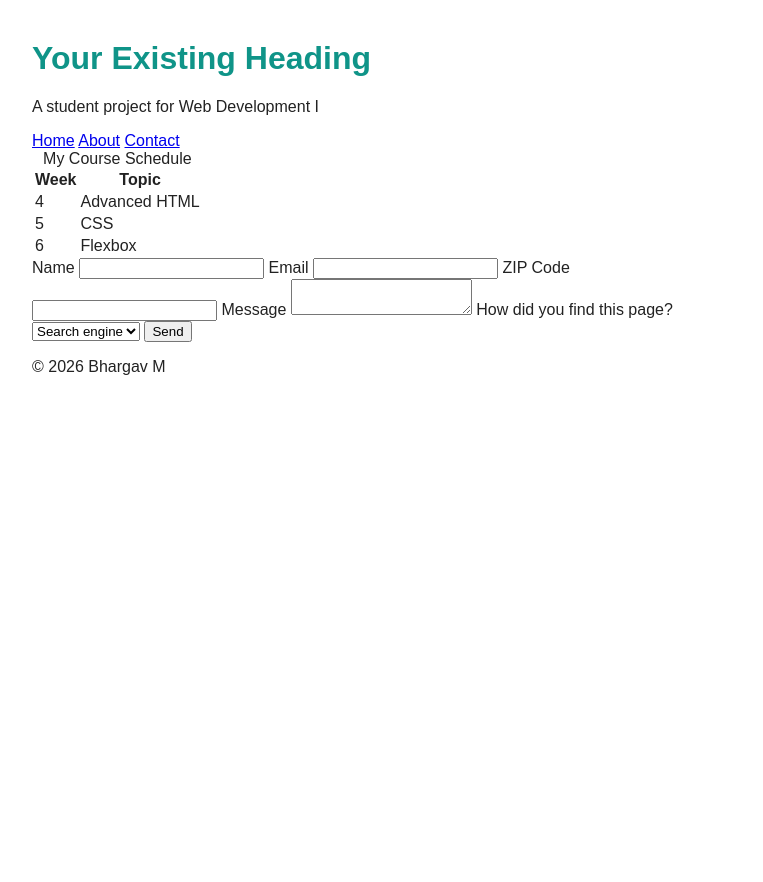
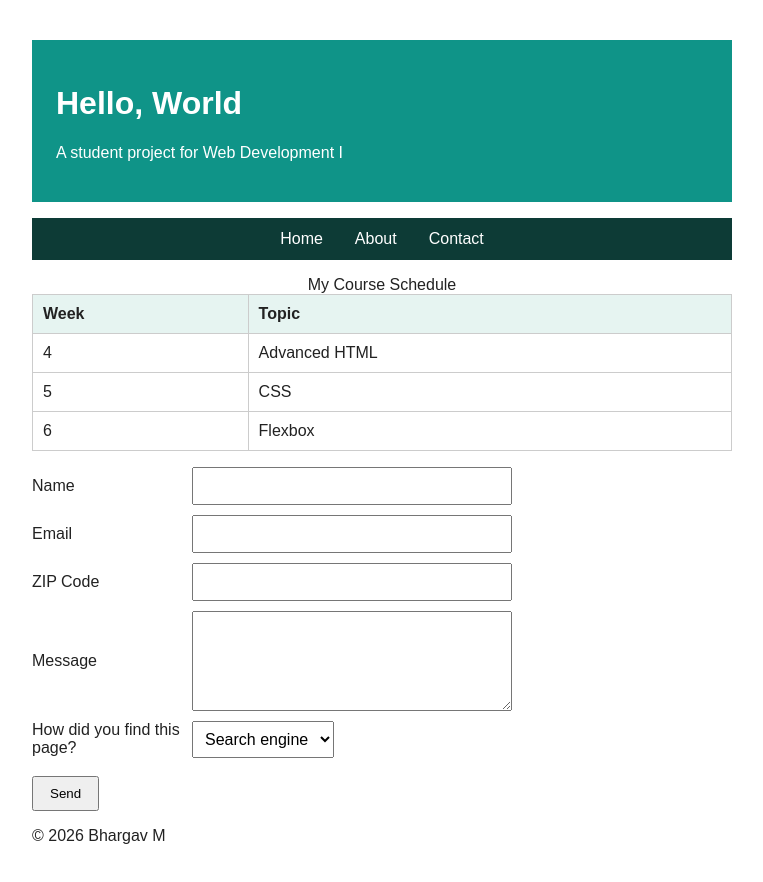
Before and after one commit to bhargavmanjunath/web-dev-labs, a plain HTML site: page index.html in a window 1280 px wide. Shown: the whole page, without its empty margins (258-1021 px from the left). Before the commit the page ends 800 px from the top, so only its background shows below. Drawn offline with Linux system fonts and the light colour scheme.

Commit message:
Improve page layout and styling

```diff
--- a/index.html
+++ b/index.html
@@ -7,11 +7,11 @@
 </head>
 <body>
     <header>
-        <h1>Your Existing Heading</h1>
+        <h1>Hello, World</h1>
         <p>A student project for Web Development I</p>
     </header>
 
-    <nav>
+    <nav id="main-nav">
     <a href="#">Home</a>
     <a href="#">About</a>
     <a href="#">Contact</a>
@@ -48,25 +48,34 @@
 
 <form>
 
+    <div class="form-row">
         <label for="name">Name</label>
         <input type="text" id="name" name="name" required>
+    </div>
 
+    <div class="form-row">
         <label for="email">Email</label>
         <input type="email" id="email" name="email" required>
+    </div>
 
+    <div class="form-row">
         <label for="zip">ZIP Code</label>
         <input type="text" id="zip" name="zip" pattern="^\d{5}$" required>
+    </div>
 
+    <div class="form-row">
         <label for="msg">Message</label>
         <textarea id="msg" name="msg"></textarea>
+    </div>
 
+    <div class="form-row">
         <label for="referral">How did you find this page?</label>
-
         <select id="referral" name="referral">
             <option value="search">Search engine</option>
             <option value="social">Social media</option>
             <option value="friend">A friend</option>
         </select>
+    </div>
 
     <button type="submit">Send</button>
 
--- a/styles.css
+++ b/styles.css
@@ -1,3 +1,5 @@
+/* Bhargav M — Lab 5 */
+
 body {
 font-family: Arial, sans-serif;
 color: #222;
@@ -7,3 +9,90 @@ margin: 40px auto;
 h1 {
 color: #0f9488;
 }
+
+* {
+    box-sizing: border-box;
+}
+
+header {
+    padding: 24px;
+    background-color: #0f9488;
+    color: white;
+    margin-bottom: 16px;
+}
+
+header h1 {
+    color: white;
+}
+
+#main-nav {
+    display: flex;
+    gap: 8px;
+    justify-content: center;
+    background-color: #0d3b36;
+}
+
+
+#main-nav a {
+    color: white;
+    text-decoration: none;
+    padding: 12px;
+}
+
+#main-nav a:hover {
+    background-color: #14b8a6;
+}
+
+table {
+    width: 100%;
+    border-collapse: collapse;
+    margin-top: 16px;
+}
+
+th,
+td {
+    border: 1px solid #ccc;
+    padding: 10px;
+    text-align: left;
+}
+
+thead {
+    background-color: #e6f4f1;
+}
+
+form {
+    margin-top: 16px;
+}
+
+.form-row {
+    display: flex;
+    align-items: center;
+    margin-bottom: 10px;
+}
+
+.form-row label {
+    width: 160px;
+    margin-bottom: 0;
+}
+
+input,
+textarea,
+select {
+    padding: 8px;
+    font-size: 16px;
+}
+
+input,
+textarea {
+    width: 100%;
+    max-width: 320px;
+}
+
+textarea {
+    min-height: 100px;
+}
+
+form button {
+    padding: 8px 16px;
+    margin-top: 8px;
+}
```
Lines whose indentation alone changed are shown as unchanged.
